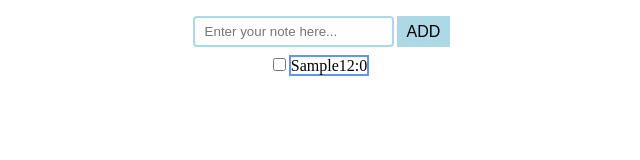
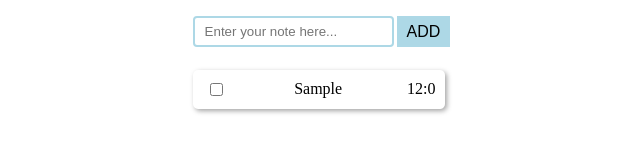
Before and after one commit to PutienkoEN/js-final-task, a website built with webpack: page src/index.html in a window 1280 px wide. Both pictures are taken after typing "Sample" into the empty fields and a click on the button "ADD". Shown: the whole page, without its empty margins (321-961 px from the left). Built offline with nearby package versions, Linux system fonts and the light colour scheme.

Commit message:
Add styles to the entry in list

```diff
--- a/src/client/entry-manager/entry-manager.js
+++ b/src/client/entry-manager/entry-manager.js
@@ -9,8 +9,7 @@ module.exports = class EntryManager {
     create() {
         const addEntryArea = this.createAddEntryArea();
 
-        const openEntryList = document.createElement('div');
-        openEntryList.classList.add('open-entry-list');
+        const openEntryList = this.createOpenEntryList();
         this.openEntryList = openEntryList;
 
         const todoList = document.createElement('div');
@@ -40,6 +39,15 @@ module.exports = class EntryManager {
 
         return addEntryArea;
     }
+
+    createOpenEntryList() {
+        const openEntryList = document.createElement('div');
+        openEntryList.id = 'open-entry-list';
+        openEntryList.classList.add('entry-list');
+
+        return openEntryList;
+    }
+
 };
 
 function createEntry(textInput) {
--- a/src/client/entry/entry.css
+++ b/src/client/entry/entry.css
@@ -1,18 +1,24 @@
-.text-block {
-    border: 2px solid cornflowerblue;
+.entry {
+    display: flex;
+    margin: 15px 0;
+    padding: 10px 10px;
+    border-radius: 5px;
+    box-shadow: 2px 2px 5px 0 rgba(0, 0, 0, 0.36);
 }
 
-.hidden {
-    display: none;
+.entry input[type=checkbox] {
+    flex: 1;
 }
 
-.button {
-    background-color: cornflowerblue;
-    border: none;
-    color: white;
-    padding: 15px 32px;
-    text-align: center;
-    text-decoration: none;
-    display: inline-block;
-    font-size: 16px;
+.entry .text-block {
+    display: flex;
+    flex: 8;
 }
+
+.entry .text {
+    flex: 9;
+}
+
+.entry .creation-date {
+    flex: 1;
+}
--- a/src/client/entry/entry.js
+++ b/src/client/entry/entry.js
@@ -8,28 +8,21 @@ module.exports = class Entry {
         checkbox.classList.add('check-box');
         checkbox.type = 'checkbox';
 
-        const labelForCheckbox = document.createElement('label');
-        labelForCheckbox.appendChild(checkbox);
-
         const text = document.createElement('span');
         text.classList.add('text');
         text.textContent = textValue;
 
-        const creationDate = document.createElement('span');
+        const creationDate = document.createElement('time');
         creationDate.classList.add('creation-date');
         creationDate.textContent = getCurrentDate();
-
-        const textBox = document.createElement('span');
-        textBox.classList.add('text-block');
-        textBox.appendChild(text);
-        textBox.appendChild(creationDate);
 
         const div = document.createElement('div');
         div.id = this.entryId;
         div.classList.add('entry');
 
-        div.appendChild(labelForCheckbox);
-        div.appendChild(textBox);
+        div.appendChild(checkbox);
+        div.appendChild(text);
+        div.appendChild(creationDate);
 
         return div;
     }
--- a/src/style.css
+++ b/src/style.css
@@ -1,2 +1,6 @@
 @import "client/entry/entry.css";
 @import "client/entry-manager/entry-manager.css";
+
+.hidden {
+    display: none;
+}
```
